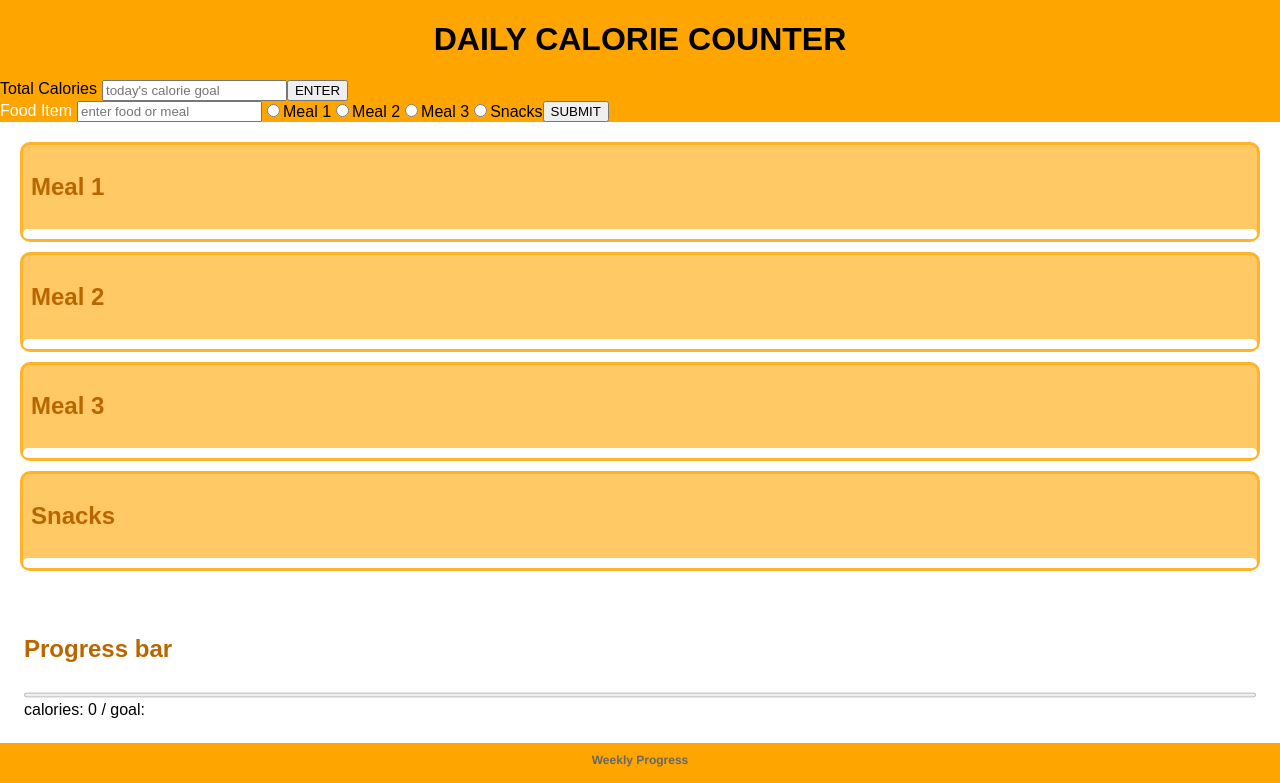
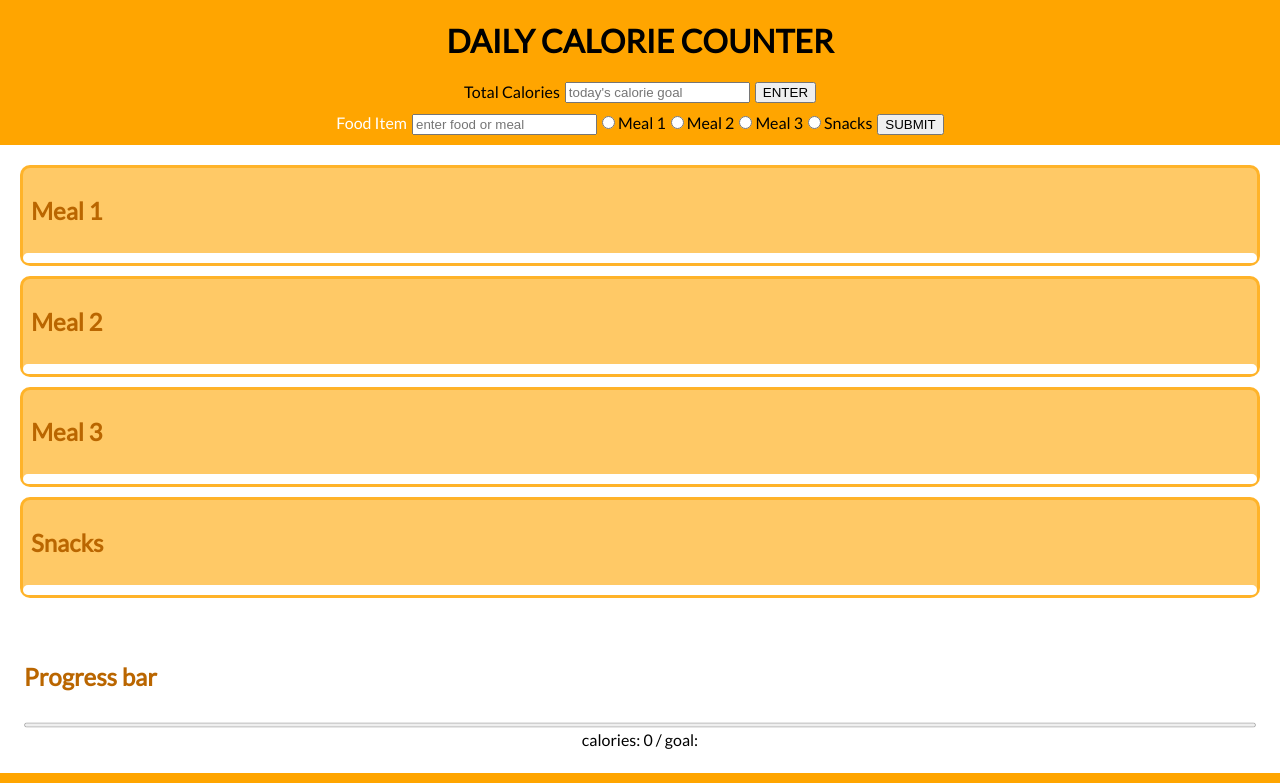
Before and after one commit to robertchrobak/final-project, a React (Create React App) app: page / in a window 1280 px wide. Shown: the top 783 px of the page. Built offline with nearby package versions, Linux system fonts and the light colour scheme.

Commit message:
Added light styling changes: Font family, size, and padding for <li>.

```diff
--- a/public/index.html
+++ b/public/index.html
@@ -10,6 +10,7 @@
     -->
     <link rel="manifest" href="%PUBLIC_URL%/manifest.json">
     <link rel="shortcut icon" href="%PUBLIC_URL%/favicon.ico">
+    <link href="https://fonts.googleapis.com/css?family=Lato" rel="stylesheet">
     <!--
       Notice the use of %PUBLIC_URL% in the tags above.
       It will be replaced with the URL of the `public` folder during the build.
--- a/src/components/Chart.js
+++ b/src/components/Chart.js
@@ -26,7 +26,7 @@ class Chart extends Component{
                 calculatedTotal,
                 0
               ],
-              backgroundColor: ['white', 'white', 'white', 'white', 'white'],
+              backgroundColor: ['white', 'white', 'white', 'white', 'white', 'white'],
               yAxes: [{
                            display: true,
                            ticks: {
--- a/src/components/ProgressBar.js
+++ b/src/components/ProgressBar.js
@@ -14,7 +14,7 @@ class ProgressBar extends Component {
       <div className="ProgressBar">
         <h2>Progress bar</h2>
       <progress value={calculatedTotal} max={calorieGoal}>yeah</progress>
-      <div>calories: {parseInt(calculatedTotal)} / goal: {calorieGoal}</div>
+      <div className="progressBarText">calories: {parseInt(calculatedTotal)} / goal: {calorieGoal}</div>
     </div>
     );
   }
--- a/src/index.css
+++ b/src/index.css
@@ -1,7 +1,7 @@
 body {
   margin: 0 auto;
   padding: 0;
-  font-family: sans-serif;
+  font-family: 'Lato', sans-serif;
   background-color: orange;
 }
 
@@ -88,16 +88,24 @@ input {
 
 .Meal ul {
   list-style-type: none;
-  font-size: 11px;
+  font-size: 16px;
   margin: 0;
   padding: 5px;
   background-color: white;
   border-radius: 10px;
 }
 
+li {
+  padding: 5px;
+}
+
 .ProgressBar {
   background-color: white;
   padding: 12px;
+}
+
+.progressBarText {
+  text-align: center;
 }
 
 .ProgressBar h2 {
@@ -113,7 +121,13 @@ input {
 .FoodForm {
   text-align: center;
   display: flex;
+}
 
+.foodFormContainer {
+  display: flex;
+  justify-content: center;
+  padding-top: 10px;
+  padding-bottom: 10px;
 }
 
 .FormLabel {
@@ -121,17 +135,23 @@ input {
 }
 
 .CalorieGoalForm {
-  padding: 10;
+  display: flex;
+  justify-content: center;
 }
 .lineChart {
   display: none;
 }
+
+button {
+  margin-left: 5px;
+}
+
 /*iPad/tablet CSS*/
 @media screen and (min-width: 768px) {
   body {
     margin: 0;
     padding: 0;
-    font-family: sans-serif;
+    font-family: 'Lato', sans-serif;
   }
 
   h1 {
@@ -150,7 +170,7 @@ input {
   body {
     margin: 0;
     padding: 0;
-    font-family: sans-serif;
+    font-family: 'Lato', sans-serif;
   }
 
   h1 {
```
